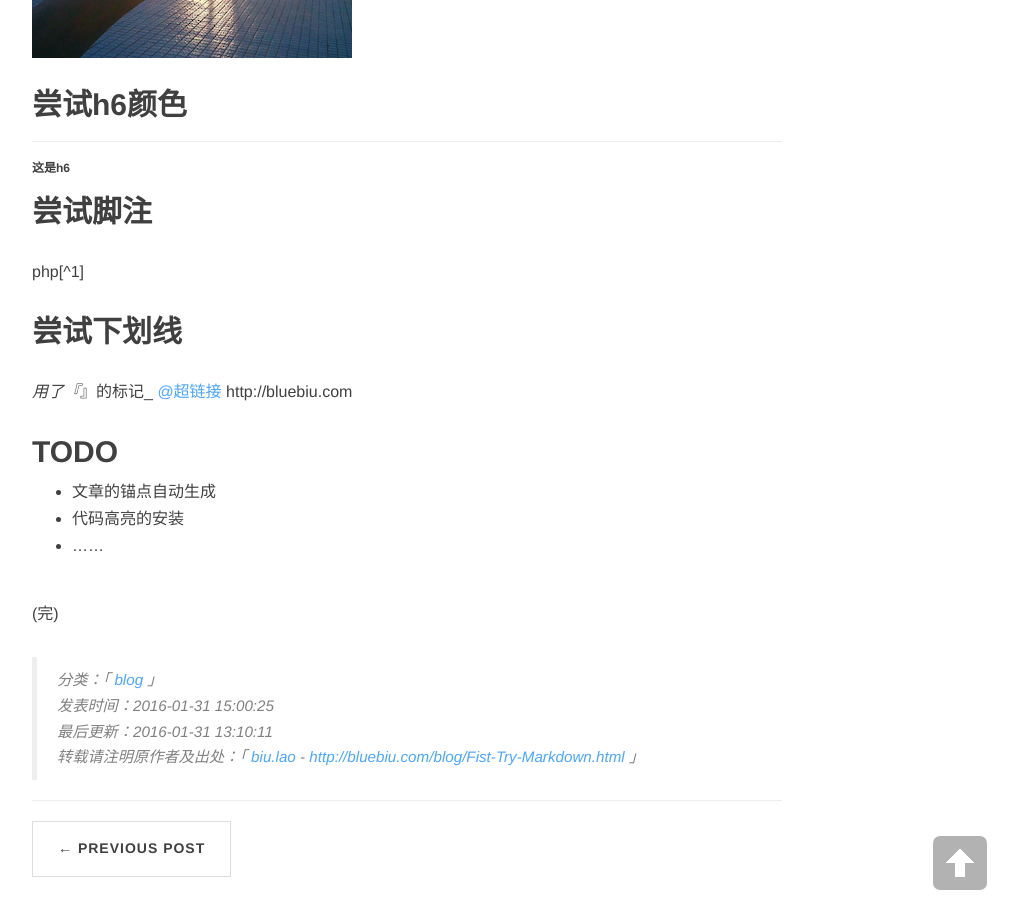
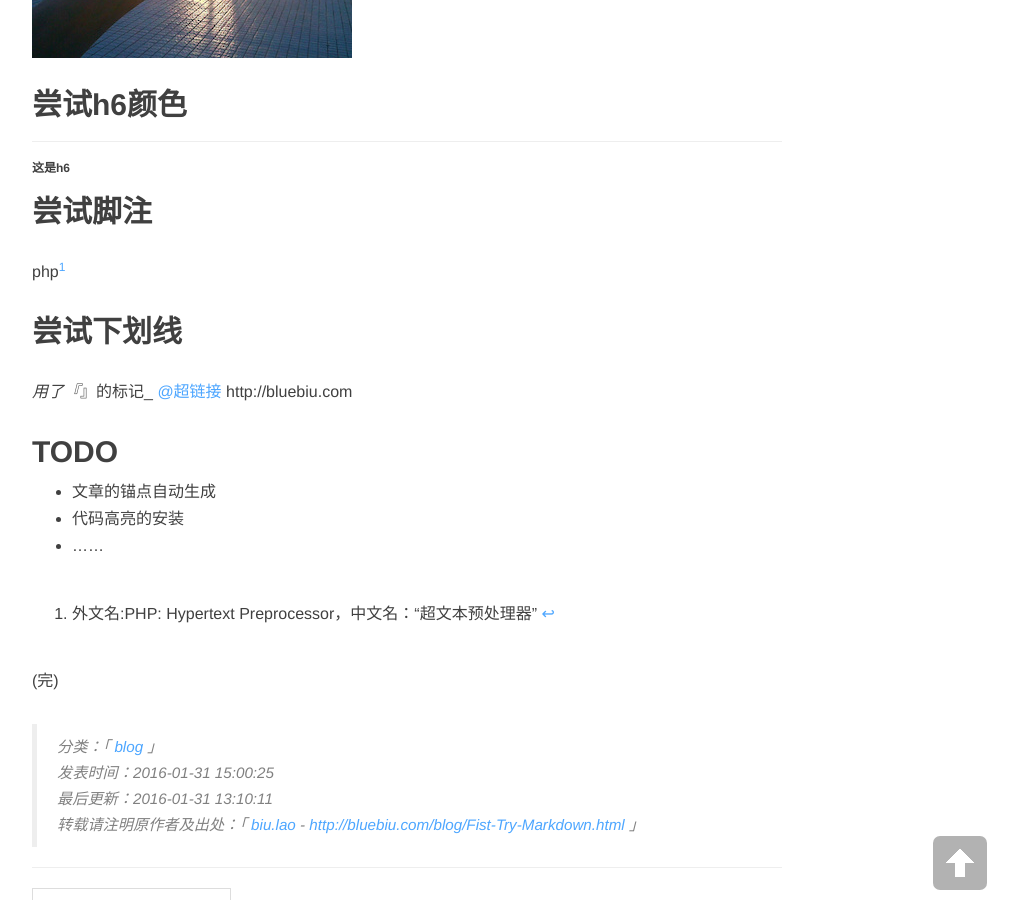
Before and after one commit to bluebiu/bluebiu.github.io, a Jekyll site: the page built from _posts/2016-01-31-Fist-Try-Markdown.md, in a window 1280 px wide and 900 px high, scrolled down 1189 px. Shown: the whole window, without its empty margins (233-1251 px from the left). Built offline with Jekyll 4.4.1, drawn with Linux system fonts in a browser that asks for light colours; nearby versions of some CDN libraries; comment, search, counter and statistics services are not loaded.

Commit message:
fix footnote

```diff
--- a/_posts/2016-01-31-Fist-Try-Markdown.md
+++ b/_posts/2016-01-31-Fist-Try-Markdown.md
@@ -45,4 +45,4 @@ _用了『_』的标记_
 * 代码高亮的安装
 * ……
 
-[1]: 外文名:PHP: Hypertext Preprocessor，中文名：“超文本预处理器”
+[^1]: 外文名:PHP: Hypertext Preprocessor，中文名：“超文本预处理器”
```
